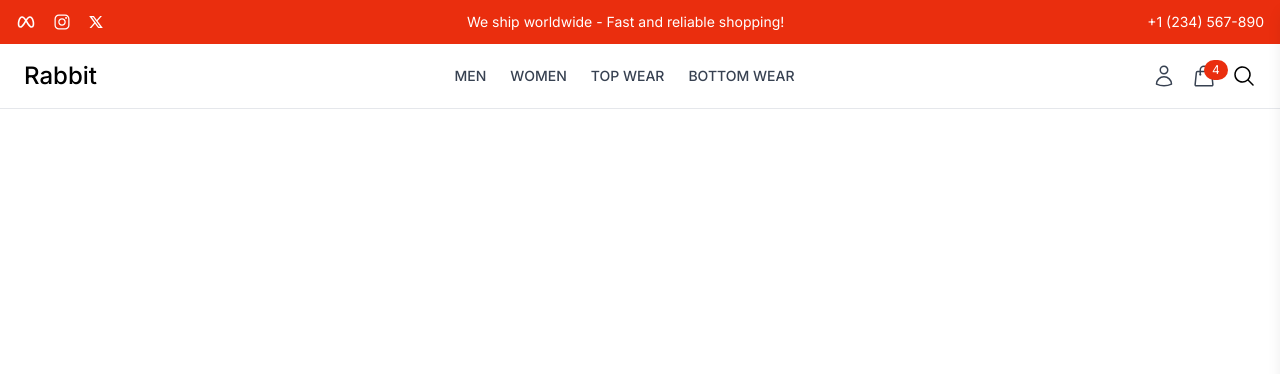
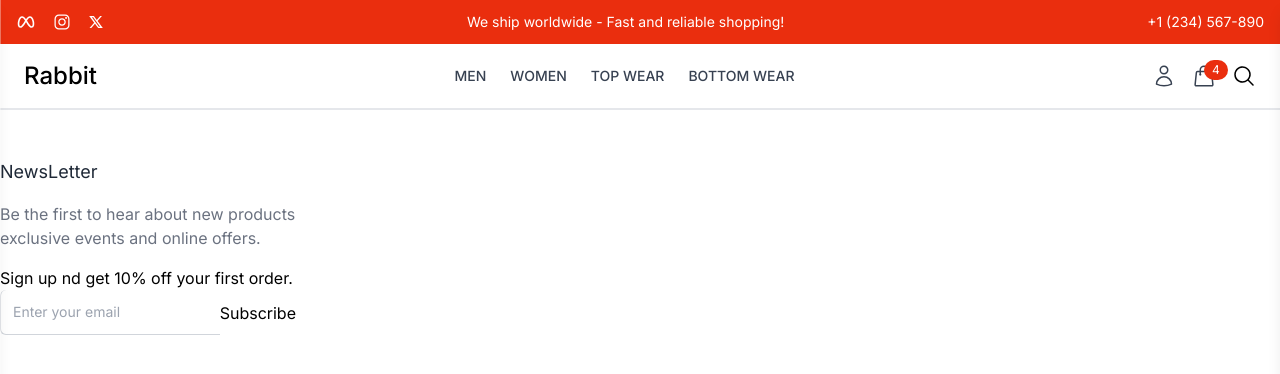
Before and after one commit to aakashpawar49/Shopper, a React (Vite) app in the folder frontend/: page / in a window 1280 px wide. Shown: the top 374 px of the page. Built offline with nearby package versions, Linux system fonts and the light colour scheme.

Commit message:
In progress

```diff
--- /dev/null
+++ b/frontend/src/components/Common/Footer.jsx
@@ -0,0 +1,28 @@
+const Footer = () => {
+  return <footer className="border-t py-12">
+    <div className="container mx-auto grid grid-cols-1 md:grid-cols-4 gap-8 px-4 lg:px-0">
+        <div>
+            <h3 className="text-lg text-gray-800 mb-4">NewsLetter</h3>
+            <p className="text-gray-500 mb-4">
+                Be the first to hear about new products exclusive events and
+                online offers.
+            </p>
+            <p>Sign up nd get 10% off your first order.</p>
+
+            {/* Newsletter form */}
+            <form className="flex">
+                <input
+                    type="email"
+                    placeholder="Enter your email"
+                    className="p-3 w-full text-sm border-l border-b border-gray-300 rounded-l-md
+                    focus:outline-none focus:ring-2 focus:ring-gray-500 transition-all"
+                    required
+                />
+                <button type="submit">Subscribe</button>
+            </form>
+        </div>
+    </div>
+  </footer>
+};
+
+export default Footer
--- a/frontend/src/components/Common/Navbar.jsx
+++ b/frontend/src/components/Common/Navbar.jsx
@@ -7,9 +7,15 @@
 import SearchBar from "./SearchBar";
 import CartDrawer from "../Layout/CartDrawer";
 import { useState } from "react";
+import { IoMdClose } from "react-icons/io";
 
 const Navbar = () => {
     const [drawerOpen, setDrawerOpen] = useState(false);
+    const [navDrawerOpen, setnavDrawerOpen] = useState(false);
+
+    const toggleNavDrawer = () => {
+        setnavDrawerOpen(!navDrawerOpen);
+    };
 
     const toggleCartDrawer = () => {
         setDrawerOpen(!drawerOpen);
@@ -56,12 +62,54 @@
                     <SearchBar />
                 </div>
 
-                <button className="md:hidden">
+                <button onClick={toggleNavDrawer} className="md:hidden">
                     <HiBars3BottomRight className="h-6 w-6 text-gray-700" />
                 </button>
             </div>
         </nav>
         <CartDrawer drawerOpen={drawerOpen} toggleCartDrawer={toggleCartDrawer} />
+
+        {/* Mobile Navigation */}
+        <div className={`fixed top-0 left-0 w-3/4 sm:w-1/2 md:w-1/3 h-full bg-white shadow-lg transform
+            transition-transform duration-300 z-50 ${
+            navDrawerOpen ? "translate-x-0" : "-translate-x-full"
+            }`}
+            >
+            <div className="flex justify-end p-4">
+                <button onClick={toggleNavDrawer}>
+                    <IoMdClose className="h06 w-6 text-gray-600"/>
+                </button>
+            </div>
+            <div className="p-4">
+                <h2 className="text-xl font-semibold mb-4">Menu</h2>
+                <nav className="space-y-4">
+                    <Link
+                        to="#"
+                        onClick={toggleNavDrawer}
+                        className="block text-gray-600 hover:text-black"
+                    >Men
+                    </Link>
+                    <Link
+                        to="#"
+                        onClick={toggleNavDrawer}
+                        className="block text-gray-600 hover:text-black"
+                    >Women
+                    </Link>
+                    <Link
+                        to="#"
+                        onClick={toggleNavDrawer}
+                        className="block text-gray-600 hover:text-black"
+                    >Top Wear
+                    </Link>
+                    <Link
+                        to="#"
+                        onClick={toggleNavDrawer}
+                        className="block text-gray-600 hover:text-black"
+                    >Bottom Wear
+                    </Link>
+                </nav>
+            </div>
+            </div>
     </>
   )
 }
--- a/frontend/src/components/Layout/CartDrawer.jsx
+++ b/frontend/src/components/Layout/CartDrawer.jsx
@@ -4,7 +4,7 @@
 const CartDrawer = ({drawerOpen, toggleCartDrawer}) => {
   return (
     <div
-    className={`fixed top-0 right-0 w-3/4 sm:w1/2 md:w-1/4 h-full bg-white shadow-lg transform
+    className={`fixed top-0 right-0 w-3/4 sm:w1/2 md:w-[30rem] h-full bg-white shadow-lg transform
     transition-transform duration-300 flex flex-col z-50 ${
     drawerOpen ? "translate-x-0" : "translate-x-full"
     }`}
--- a/frontend/src/components/Layout/UserLayout.jsx
+++ b/frontend/src/components/Layout/UserLayout.jsx
@@ -1,3 +1,4 @@
+import Footer from "../Common/Footer";
 import Header from "../Common/Header";
 
 const UserLayout = () => {
@@ -7,6 +8,7 @@
       <Header />
       {/* Main Content */}
       {/* Footer */}
+      <Footer />
     </>
   );
 };
```
